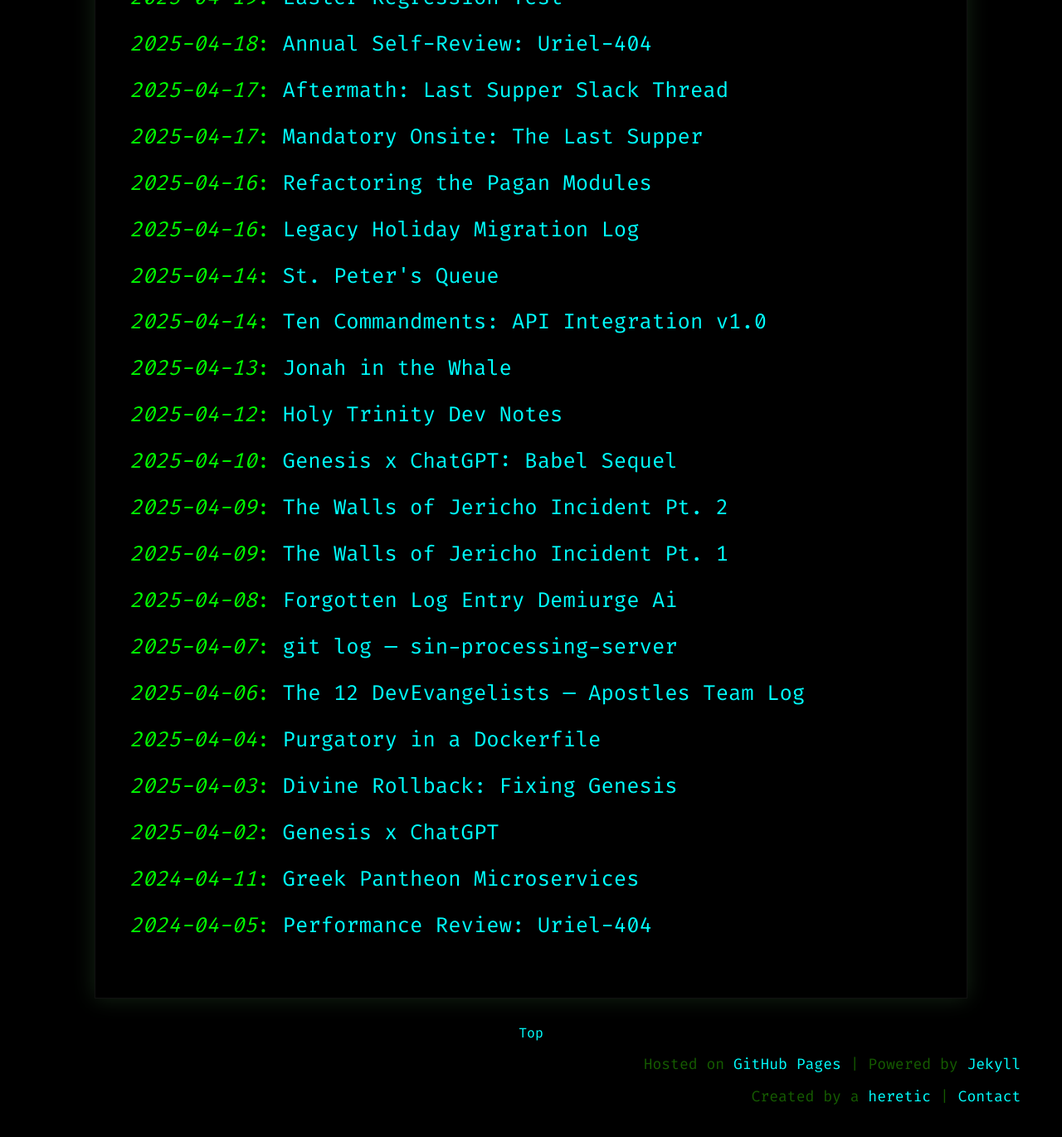
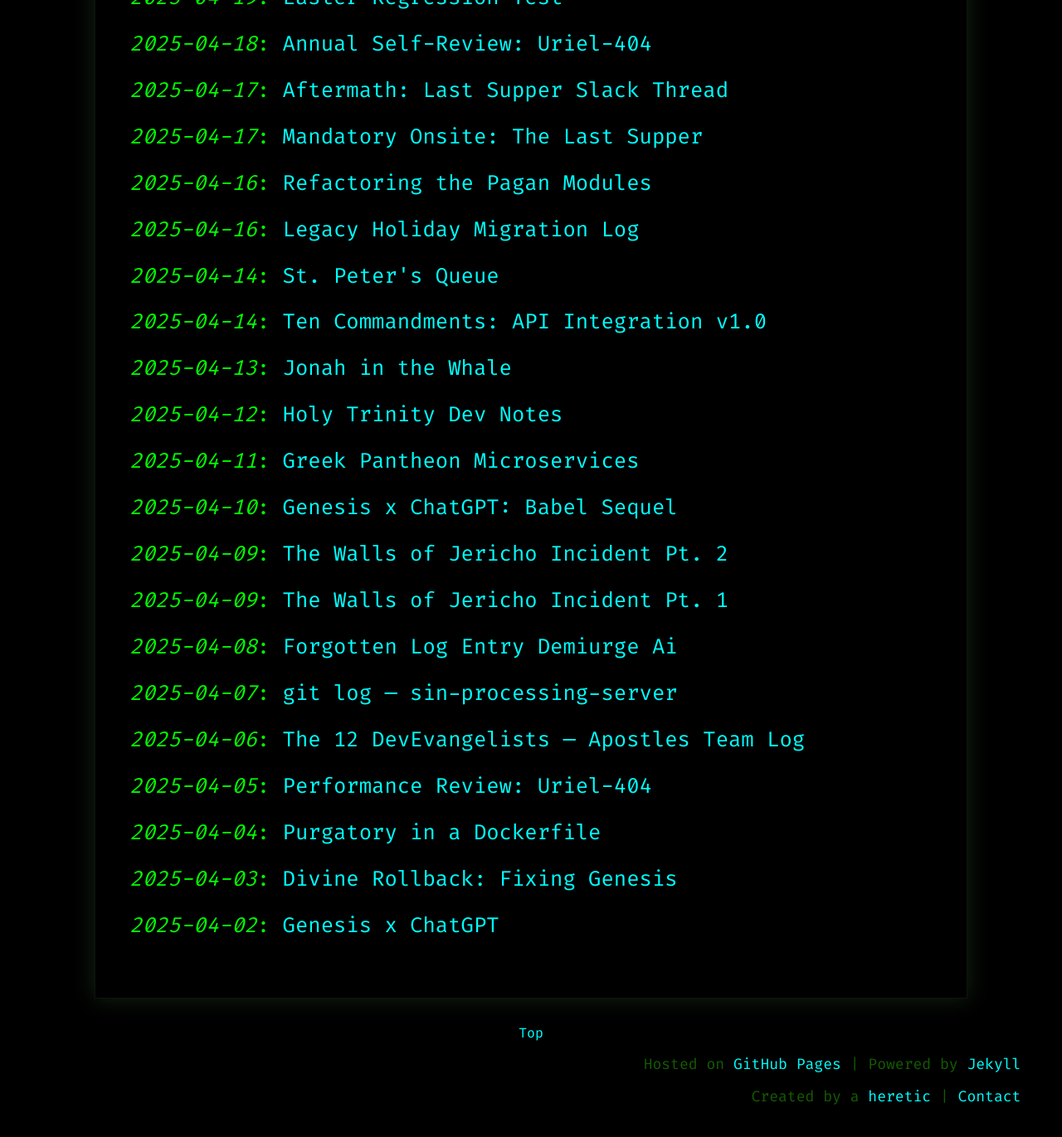
Before and after one commit to anthonypdawson/divine-devops-universe, a Jekyll site: the page built from index.md, in a window 1280 px wide and 1400 px high, scrolled down 1794 px. Shown: the top 1371 px of the window at 83% size. Built offline with Jekyll 4.4.1, drawn with Linux system fonts in a browser that asks for light colours.

Commit message:
Fixed post dates

```diff
--- a/_posts/2025-04-05-uriel-performance-review.md
+++ b/_posts/2025-04-05-uriel-performance-review.md
@@ -1,7 +1,7 @@
 ---
 layout: terminal_post
 title: 'Performance Review: Uriel-404'
-date: 2024-04-05
+date: 2025-04-05
 tags: [uriel, angelic-hr, logs, performance]
 ---
 
--- a/_posts/2025-04-11-greek_mythology_deprecated_services.md
+++ b/_posts/2025-04-11-greek_mythology_deprecated_services.md
@@ -1,7 +1,7 @@
 ---
 layout: terminal_post
 title: 'Greek Pantheon Microservices'
-date: 2024-04-11
+date: 2025-04-11
 tags: [apollo, athena, hades, hera, hermes, legacy, logs, microservices, mythology, poseidon, zeus]
 ---
 
```
